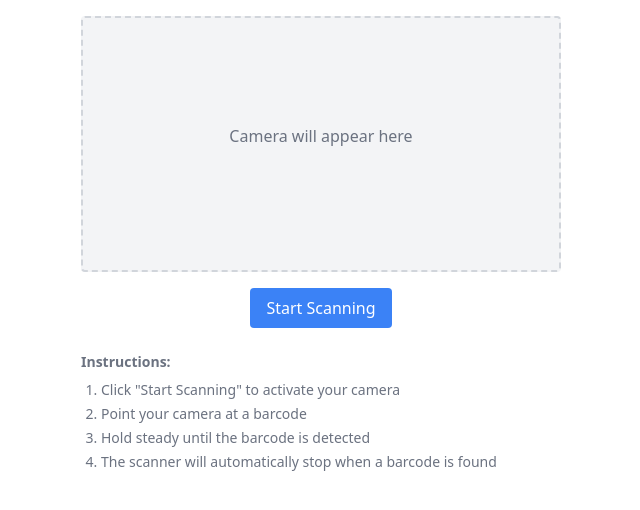
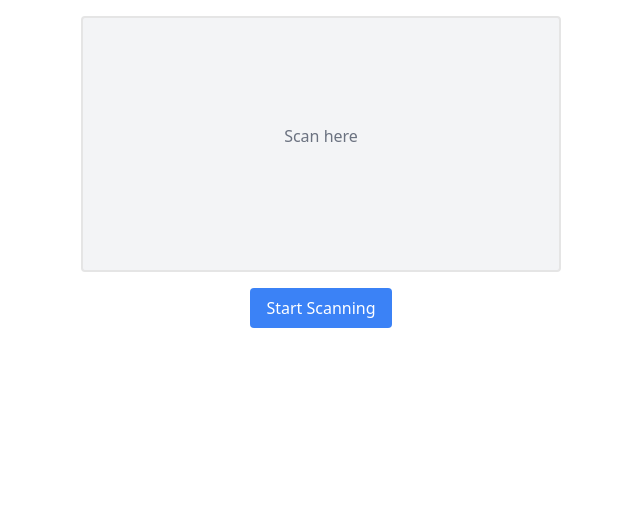
Before and after one commit to TanedoChristian/inventory, a Next.js app: page /scan in a window 1280 px wide. Shown: the top 510 px of the page, without its empty margins (319-959 px from the left). Built offline with nearby package versions, Linux system fonts and the light colour scheme.

Commit message:
Add Barcode

```diff
--- a/app/components/BarcodeReader.js
+++ b/app/components/BarcodeReader.js
@@ -126,15 +126,10 @@ const BarcodeReader = () => {
             />
           </>
         ) : (
-          <div className="border-2 border-dashed border-gray-300 bg-gray-100 h-64 flex items-center justify-center rounded">
+          <div className="border-2  bg-gray-100 h-64 flex items-center justify-center rounded">
             <div className="text-center">
-              <p className="text-gray-500 mb-4">Camera will appear here</p>
-              {barcode && (
-                <div className="mb-4 p-3 bg-green-100 border border-green-400 text-green-700 rounded">
-                  <p className="font-bold">Barcode Detected:</p>
-                  <p className="text-lg">{barcode}</p>
-                </div>
-              )}
+              <p className="text-gray-500 mb-4">Scan here</p>
+
             </div>
           </div>
         )}
@@ -164,15 +159,14 @@ const BarcodeReader = () => {
         )}
       </div>
 
-      <div className="mt-6 text-sm text-gray-500 w-full">
-        <h3 className="font-bold mb-2">Instructions:</h3>
-        <ol className="list-decimal pl-5 space-y-1">
-          <li>Click "Start Scanning" to activate your camera</li>
-          <li>Point your camera at a barcode</li>
-          <li>Hold steady until the barcode is detected</li>
-          <li>The scanner will automatically stop when a barcode is found</li>
-        </ol>
-      </div>
+      {barcode && (
+                <div className="mb-4 p-3 bg-blue-100 border  rounded mt-10">
+                  <p className="font-bold">Barcode: {barcode}</p>
+
+                </div>
+              )}
+
+
     </div>
   );
 };
```
